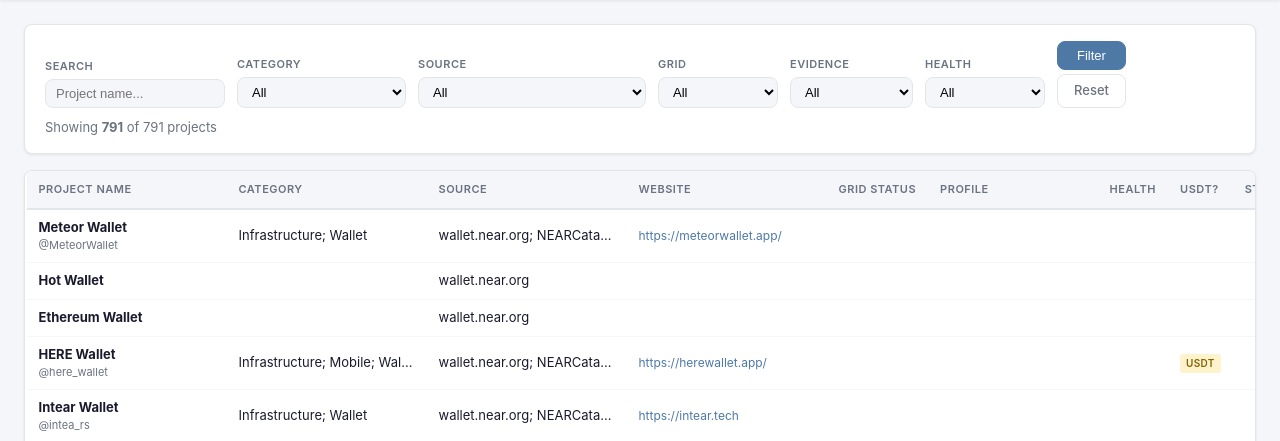
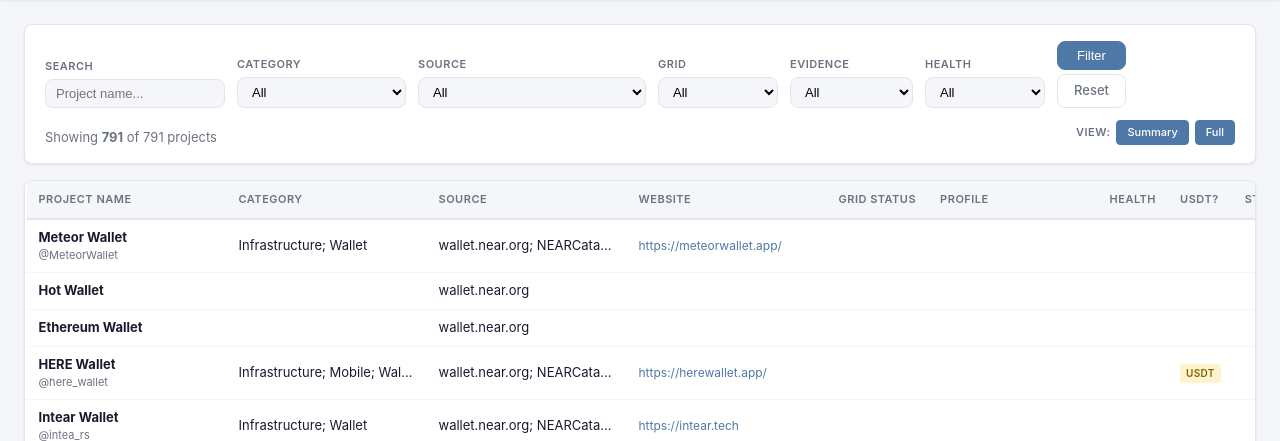
Before and after one commit to wcfcarolina13/Web3_Ecosystem_Processor, a Flask app: page /table in a window 1280 px wide. Shown: the part 57-498 px from the top of the page. Run offline with Flask 3, Linux system fonts and the light colour scheme.

Commit message:
feat: fix Grid enrichment compatibility with imported data + dynamic Projects table
- Fix expand_grid_matches.py skip logic: only skip rows with positive Grid
  statuses (Active, Found, etc.), not "❌ Not found" from researcher data
- Add Root ID query to Grid client for looking up roots by ID directly
- Fix enrich_grid_assets.py to handle admin URLs by extracting and using
  Root ID instead of searching by URL
- Normalize admin URLs → Root IDs during import merge
- Add Summary/Full view toggle to Projects table so all CSV columns
  (including Notes, Root ID, Matched via) are visible

Co-Authored-By: Claude Opus 4.6 <noreply@anthropic.com>

```diff
--- a/dashboard/app.py
+++ b/dashboard/app.py
@@ -16,6 +16,8 @@ from .data_service import (
     compute_website_scan_details,
     compute_website_health,
     get_project_table,
+    get_project_table_full,
+    get_all_columns,
     get_filter_options,
 )
 
@@ -80,6 +82,7 @@ def table():
     chain = _get_chain()
     chains = get_available_chains()
     rows = load_chain_data(chain)
+    view = request.args.get("view", "summary")  # "summary" or "full"
 
     filters = {
         "search": request.args.get("search", ""),
@@ -90,8 +93,14 @@ def table():
         "website_health": request.args.get("website_health", ""),
     }
 
-    projects = get_project_table(rows, filters)
     filter_options = get_filter_options(rows)
+
+    if view == "full":
+        projects = get_project_table_full(rows, filters)
+        all_columns = get_all_columns(rows)
+    else:
+        projects = get_project_table(rows, filters)
+        all_columns = []
 
     return render_template(
         "table.html",
@@ -103,6 +112,8 @@ def table():
         total=len(rows),
         shown=len(projects),
         show_chain_selector=True,
+        view=view,
+        all_columns=all_columns,
     )
 
 
--- a/dashboard/data_service.py
+++ b/dashboard/data_service.py
@@ -466,6 +466,60 @@ def get_project_table(rows: List[Dict], filters: dict) -> List[Dict]:
     return result
 
 
+def get_all_columns(rows: List[Dict]) -> List[str]:
+    """Get all column headers present in the CSV data, preserving order."""
+    if not rows:
+        return []
+    # Use the first row's keys (csv.DictReader preserves header order)
+    return list(rows[0].keys())
+
+
+def get_project_table_full(rows: List[Dict], filters: dict) -> List[Dict]:
+    """
+    Return filtered project rows with ALL columns (for full view).
+    Same filter logic as get_project_table() but returns raw row dicts.
+    """
+    result = []
+    search = filters.get("search", "").strip().lower()
+    cat_filter = filters.get("category", "").strip()
+    source_filter = filters.get("source", "").strip()
+    grid_filter = filters.get("grid_matched", "").strip()
+    evidence_filter = filters.get("has_evidence", "").strip()
+    health_filter = filters.get("website_health", "").strip()
+
+    for r in rows:
+        name = r.get("Project Name", r.get("Name", "")).strip()
+
+        # Apply same filters
+        if search and search not in name.lower():
+            continue
+        if cat_filter and cat_filter.lower() not in r.get("Category", "").lower():
+            continue
+        if source_filter and source_filter.lower() not in r.get("Source", "").lower():
+            continue
+        if grid_filter == "yes" and not _is_nonempty(r.get("Profile Name", "")):
+            continue
+        if grid_filter == "no" and _is_nonempty(r.get("Profile Name", "")):
+            continue
+        if evidence_filter == "yes" and not _is_nonempty(r.get("Evidence & Source URLs", "")):
+            continue
+        if evidence_filter == "no" and _is_nonempty(r.get("Evidence & Source URLs", "")):
+            continue
+
+        health = _get_health_status(r)
+        if health_filter == "alive" and health != "alive":
+            continue
+        if health_filter == "dead" and health not in ("dead", "timeout", "dns_fail", "error"):
+            continue
+        if health_filter == "unchecked" and health:
+            continue
+
+        # Return full row with all columns
+        result.append(dict(r))
+
+    return result
+
+
 def get_filter_options(rows: List[Dict]) -> dict:
     """Get unique filter values for dropdowns."""
     categories = set()
--- a/dashboard/static/style.css
+++ b/dashboard/static/style.css
@@ -419,6 +419,81 @@ footer code {
     max-width: 200px;
     font-size: 11px;
     color: var(--text-muted);
+}
+
+/* ── Table Meta (count + view toggle) ── */
+.table-meta {
+    display: flex;
+    justify-content: space-between;
+    align-items: center;
+    margin-top: 10px;
+}
+
+.view-toggle {
+    display: flex;
+    align-items: center;
+    gap: 6px;
+}
+
+.view-toggle label {
+    font-size: 11px;
+    font-weight: 600;
+    text-transform: uppercase;
+    letter-spacing: 0.5px;
+    color: var(--text-muted);
+}
+
+.btn-sm {
+    padding: 3px 10px;
+    font-size: 11px;
+    border-radius: 4px;
+}
+
+.btn-active {
+    background: var(--primary);
+    color: white;
+    border-color: var(--primary);
+    cursor: default;
+}
+
+/* ── Full View Table ── */
+.table-full-view {
+    overflow-x: auto;
+    max-width: 100%;
+}
+
+.table-full-view .project-table {
+    min-width: max-content;
+}
+
+.table-full-view .project-table td {
+    max-width: 300px;
+    white-space: nowrap;
+}
+
+.table-full-view .sticky-col {
+    position: sticky;
+    left: 0;
+    z-index: 5;
+    background: var(--surface);
+    border-right: 2px solid var(--border);
+    min-width: 200px;
+}
+
+.table-full-view thead th:first-child {
+    position: sticky;
+    left: 0;
+    z-index: 15;
+    background: var(--bg);
+    border-right: 2px solid var(--border);
+}
+
+.notes-cell {
+    max-width: 350px;
+    font-size: 12px;
+    color: var(--text-muted);
+    white-space: normal;
+    word-break: break-word;
 }
 
 /* Badges */
--- a/dashboard/templates/table.html
+++ b/dashboard/templates/table.html
@@ -11,6 +11,7 @@
 <section class="table-filters">
     <form method="get" action="/table" class="filter-form">
         <input type="hidden" name="chain" value="{{ chain }}">
+        <input type="hidden" name="view" value="{{ view }}">
 
         <div class="filter-group">
             <label for="search">Search</label>
@@ -72,12 +73,63 @@
         </div>
     </form>
 
-    <div class="table-count">
-        Showing <strong>{{ shown }}</strong> of {{ total }} projects
+    <div class="table-meta">
+        <div class="table-count">
+            Showing <strong>{{ shown }}</strong> of {{ total }} projects
+        </div>
+        <div class="view-toggle">
+            <label>View:</label>
+            {% if view == 'full' %}
+                <a href="/table?chain={{ chain }}&view=summary{% if filters.search %}&search={{ filters.search }}{% endif %}{% if filters.category %}&category={{ filters.category }}{% endif %}{% if filters.source %}&source={{ filters.source }}{% endif %}{% if filters.grid_matched %}&grid_matched={{ filters.grid_matched }}{% endif %}{% if filters.has_evidence %}&has_evidence={{ filters.has_evidence }}{% endif %}{% if filters.website_health %}&website_health={{ filters.website_health }}{% endif %}" class="btn btn-sm">Summary</a>
+                <span class="btn btn-sm btn-active">Full</span>
+            {% else %}
+                <span class="btn btn-sm btn-active">Summary</span>
+                <a href="/table?chain={{ chain }}&view=full{% if filters.search %}&search={{ filters.search }}{% endif %}{% if filters.category %}&category={{ filters.category }}{% endif %}{% if filters.source %}&source={{ filters.source }}{% endif %}{% if filters.grid_matched %}&grid_matched={{ filters.grid_matched }}{% endif %}{% if filters.has_evidence %}&has_evidence={{ filters.has_evidence }}{% endif %}{% if filters.website_health %}&website_health={{ filters.website_health }}{% endif %}" class="btn btn-sm">Full</a>
+            {% endif %}
+        </div>
     </div>
 </section>
 
-<!-- Project Table -->
+{% if view == 'full' %}
+<!-- Full View: All CSV Columns -->
+<section class="table-container table-full-view">
+    <table class="project-table" id="project-table">
+        <thead>
+            <tr>
+                {% for col in all_columns %}
+                <th class="sortable" data-col="{{ loop.index0 }}">{{ col }}</th>
+                {% endfor %}
+            </tr>
+        </thead>
+        <tbody>
+            {% for p in projects %}
+            <tr>
+                {% for col in all_columns %}
+                {% set val = p.get(col, '') %}
+                {% if col == 'Website' or col == 'Matched URL' or col == 'X Link' %}
+                <td class="link-cell" title="{{ val }}">
+                    {% if val and val.startswith('http') %}
+                    <a href="{{ val }}" target="_blank" rel="noopener">{{ val | truncate(35) }}</a>
+                    {% else %}
+                    {{ val | truncate(35) }}
+                    {% endif %}
+                </td>
+                {% elif col == 'Notes' or col == 'Evidence & Source URLs' %}
+                <td class="notes-cell" title="{{ val }}">{{ val | truncate(80) }}</td>
+                {% elif col == 'Project Name' %}
+                <td class="name-cell sticky-col"><strong>{{ val }}</strong></td>
+                {% else %}
+                <td title="{{ val }}">{{ val | truncate(40) }}</td>
+                {% endif %}
+                {% endfor %}
+            </tr>
+            {% endfor %}
+        </tbody>
+    </table>
+</section>
+
+{% else %}
+<!-- Summary View: Curated 10 Columns -->
 <section class="table-container">
     <table class="project-table" id="project-table">
         <thead>
@@ -121,6 +173,7 @@
         </tbody>
     </table>
 </section>
+{% endif %}
 
 {% endblock %}
 
```
Also changed, not shown: lib/grid_client/client.py (+12 -0 lines), lib/grid_client/queries.py (+29 -0 lines), lib/import_engine.py (+26 -1 lines), scripts/enrich_grid_assets.py (+21 -4 lines), scripts/expand_grid_matches.py (+18 -3 lines).
